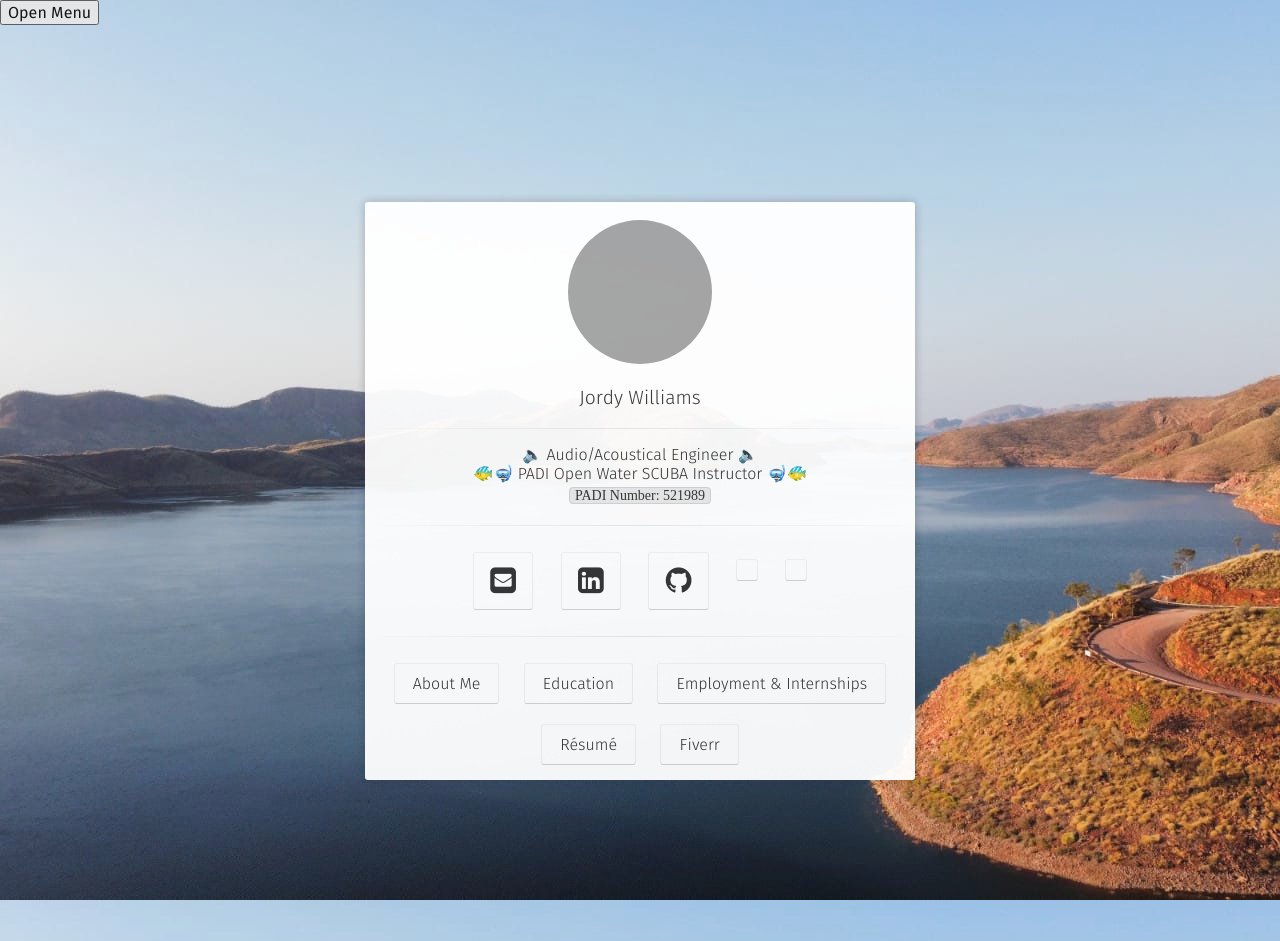
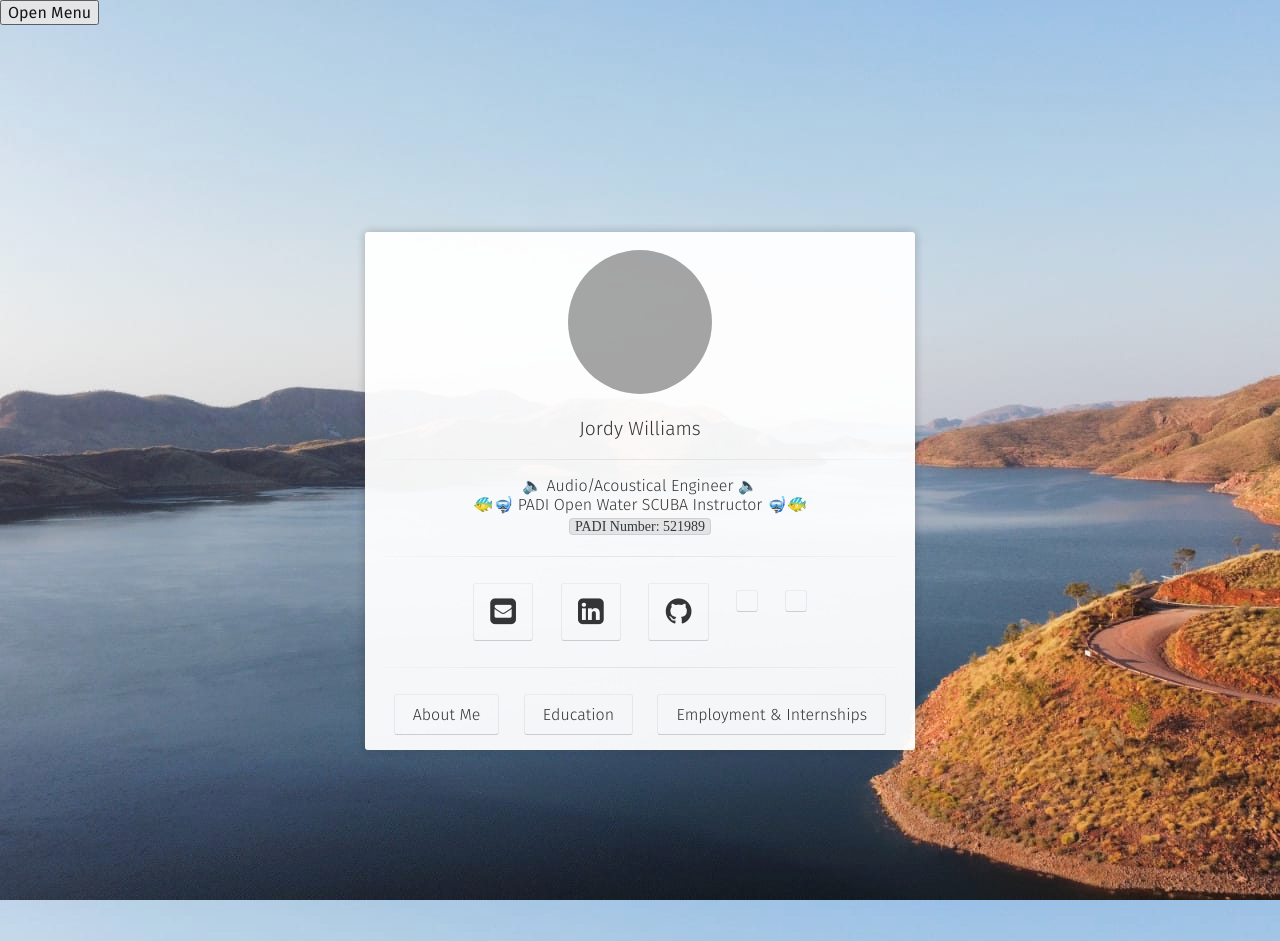
Before and after one commit to jordyjwilliams/jordyjwilliams.github.io, a Jekyll site: the page built from index.html, in a window 1280 px wide. Built offline with Jekyll 4.4.1, drawn with Linux system fonts in a browser that asks for light colours; some web fonts are replaced; grey boxes are pictures that could not be loaded.

Commit message:
feat: removes `Resume` from `home.html`

```diff
--- a/_layouts/home.html
+++ b/_layouts/home.html
@@ -41,14 +41,6 @@ layout: compress
                          <a class="btn zoombtn" href="{{ site.url }}/employment ">
                          Employment & Internships
                          </a>
-                         {% if site.resume %}
-                         <a class="btn zoombtn" href="{{ site.resume }} ">
-                         Résumé
-                         </a>{% endif %}
-                         {% if site.fiverr %}
-                         <a class="btn zoombtn" href="https://fiverr.com/{{ site.fiverr }}">
-                         Fiverr
-                         </a>{% endif %}
                  </h3>
             </div>
         </div>
```
